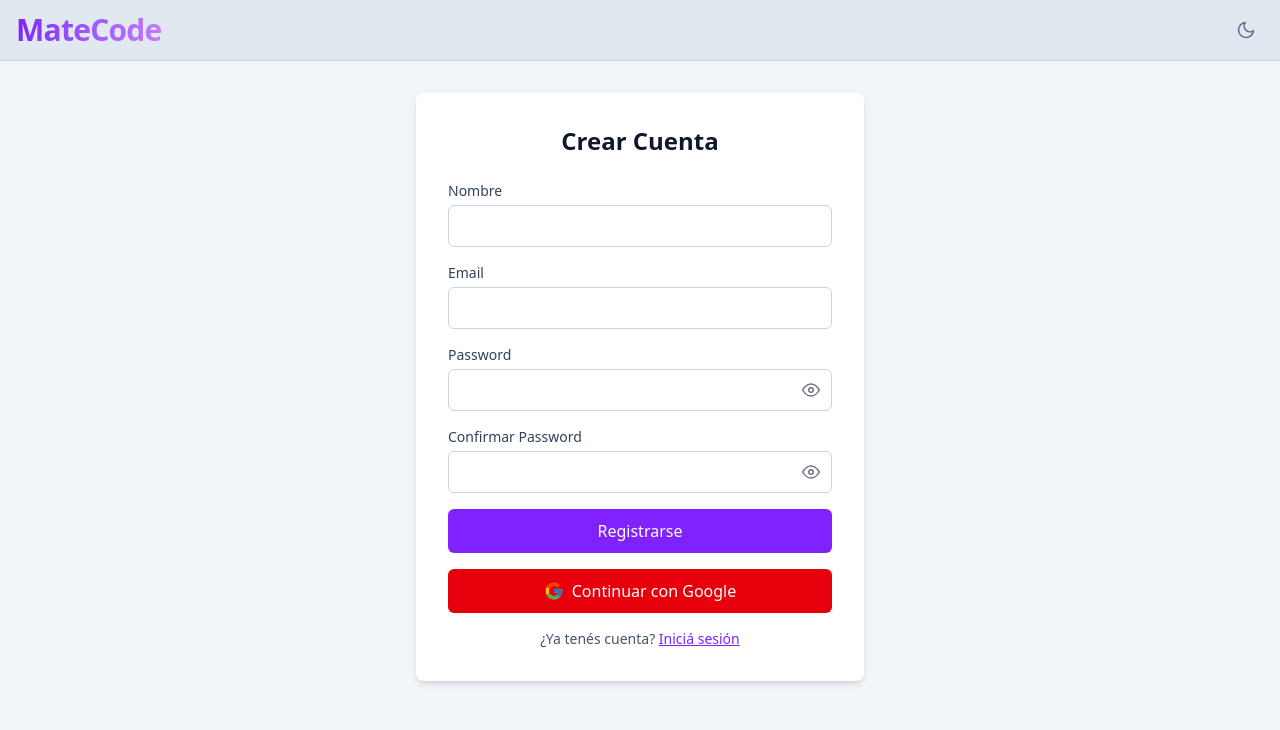
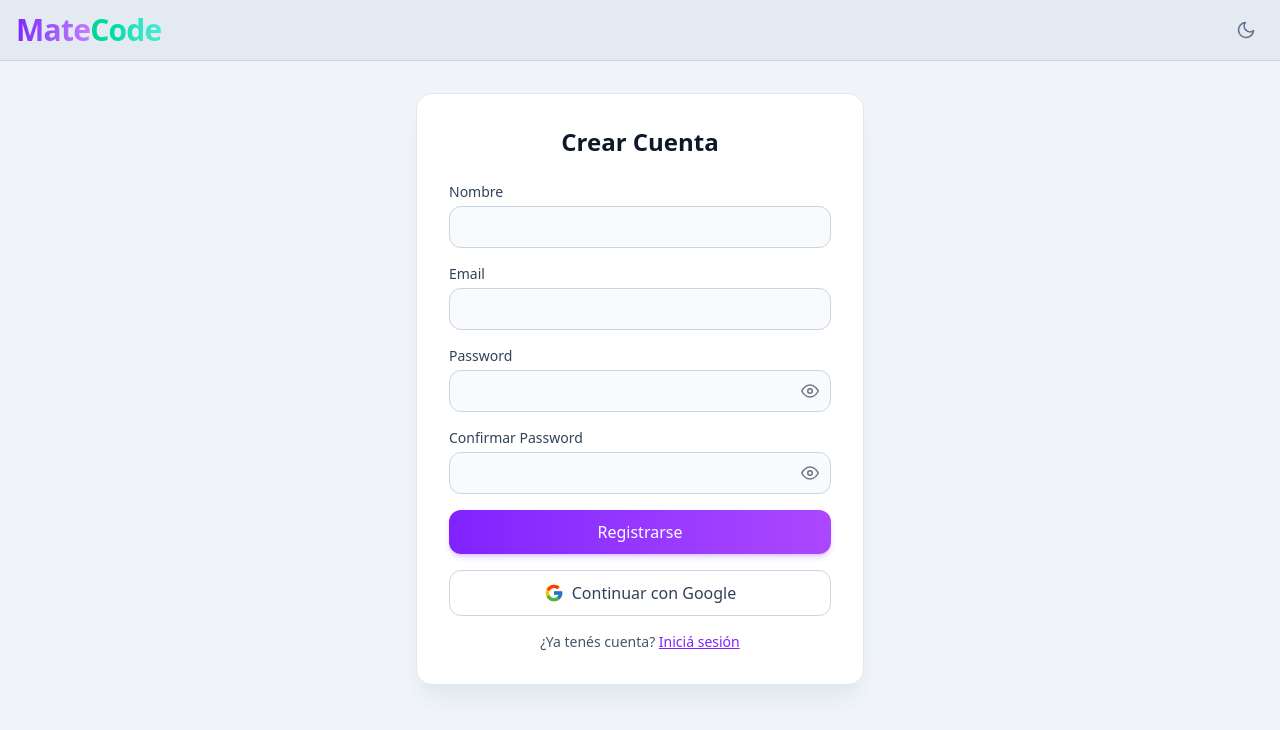
Before and after one commit to Ranz00/matecode, a React (Vite) app: page /register in a window 1280 px wide. Shown: the top 730 px of the page. Built offline with nearby package versions, Linux system fonts and the light colour scheme; no server answers.

Commit message:
style: marca bicolor, peligro sutil y pulido
Logo violeta y menta. Google en blanco oficial, peligro en outline. Cards, pills con conteo y headers sticky.

```diff
--- a/src/components/AuthHeader.tsx
+++ b/src/components/AuthHeader.tsx
@@ -6,7 +6,7 @@ import { ThemeToggle } from "./ThemeToggle";
 
 export function AuthHeader() {
     return (
-        <header className="w-full border-b border-slate-300 bg-slate-200 dark:border-white/20 dark:bg-slate-900">
+        <header className="sticky top-0 z-40 w-full border-b border-slate-300 bg-slate-200/80 backdrop-blur dark:border-white/20 dark:bg-slate-900/80">
             <div className="flex items-center justify-between px-4 py-3">
                 <LogoLink size="lg" />
                 <ThemeToggle />
--- a/src/components/Logo.tsx
+++ b/src/components/Logo.tsx
@@ -1,5 +1,5 @@
-// Marca MateCode en gradiente púrpura
-// Solo identidad, sin título de vista
+// Marca MateCode bicolor
+// Mate en violeta humo, Code en verde menta claro. Solo identidad.
 
 interface LogoProps {
     size?: "sm" | "md" | "lg";
@@ -8,8 +8,9 @@ interface LogoProps {
 export function Logo({ size = "md" }: LogoProps) {
     const textSize = size === "sm" ? "text-xl" : size === "lg" ? "text-3xl" : "text-2xl";
     return (
-        <span className={`font-extrabold tracking-tight bg-gradient-to-r from-violet-600 to-purple-400 bg-clip-text text-transparent ${textSize}`}>
-            MateCode
+        <span className={`font-extrabold tracking-tight ${textSize}`}>
+            <span className="bg-gradient-to-r from-violet-600 to-purple-400 bg-clip-text text-transparent">Mate</span>
+            <span className="bg-gradient-to-r from-emerald-400 to-teal-300 bg-clip-text text-transparent">Code</span>
         </span>
     );
 }
--- a/src/components/TodoItem.tsx
+++ b/src/components/TodoItem.tsx
@@ -26,7 +26,7 @@ export function TodoItem({ task, onToggle, onUpdate, onDelete, loading }: Props)
 
     if (editing) {
         return (
-            <div className="mb-3 rounded-lg bg-white p-4 shadow dark:bg-slate-900">
+            <div className="mb-3 rounded-2xl border border-slate-200 bg-white p-4 shadow dark:border-white/10 dark:bg-slate-900">
                 <form onSubmit={handleSave} className={formClass}>
                     <input
                         type="text"
@@ -56,7 +56,7 @@ export function TodoItem({ task, onToggle, onUpdate, onDelete, loading }: Props)
     }
 
     return (
-        <div className="mb-3 rounded-lg bg-white p-4 shadow dark:bg-slate-900">
+        <div className={`mb-3 rounded-2xl border border-slate-200 border-l-4 bg-white p-4 shadow transition hover:-translate-y-0.5 dark:border-white/10 dark:bg-slate-900 ${task.completed ? "border-l-emerald-500/60" : "border-l-violet-500"}`}>
             <div className="flex items-center gap-3">
                 <input
                     type="checkbox"
--- a/src/pages/LoginPage.tsx
+++ b/src/pages/LoginPage.tsx
@@ -73,7 +73,7 @@ export function LoginPage() {
                     <button type="submit" disabled={loading} className={primaryBtnClass}>{loading ? "Ingresando..." : "Iniciar Sesión"}</button>
                 </form>
                 <div className="mt-4">
-                    <button onClick={handleGoogleLogin} disabled={loading} className={`${dangerBtnClass} flex items-center justify-center gap-2`}><FcGoogle size={20} aria-hidden="true" />Continuar con Google</button>
+                    <button onClick={handleGoogleLogin} disabled={loading} className={dangerBtnClass}><FcGoogle size={20} aria-hidden="true" />Continuar con Google</button>
                 </div>
                 <p className="mt-4 text-center text-sm text-slate-600 dark:text-slate-300">
                     ¿No tenés cuenta? <Link to="/register" className={linkClass}>Registrate</Link>
--- a/src/pages/RegisterPage.tsx
+++ b/src/pages/RegisterPage.tsx
@@ -87,7 +87,7 @@ export function RegisterPage() {
                     <button type="submit" disabled={loading} className={primaryBtnClass}>{loading ? "Creando cuenta..." : "Registrarse"}</button>
                 </form>
                 <div className="mt-4">
-                    <button onClick={handleGoogleRegister} disabled={loading} className={`${dangerBtnClass} flex items-center justify-center gap-2`}><FcGoogle size={20} aria-hidden="true" />Continuar con Google</button>
+                    <button onClick={handleGoogleRegister} disabled={loading} className={dangerBtnClass}><FcGoogle size={20} aria-hidden="true" />Continuar con Google</button>
                 </div>
                 <p className="mt-4 text-center text-sm text-slate-600 dark:text-slate-300">
                     ¿Ya tenés cuenta? <Link to="/login" className={linkClass}>Iniciá sesión</Link>
--- a/src/pages/TasksPage.tsx
+++ b/src/pages/TasksPage.tsx
@@ -17,13 +17,13 @@ export function TasksPage() {
 
     return (
         <div className="min-h-screen bg-slate-100 dark:bg-slate-950">
-            <header className="w-full border-b border-slate-300 bg-slate-200 dark:border-white/20 dark:bg-slate-900">
+            <header className="sticky top-0 z-40 w-full border-b border-slate-300 bg-slate-200/80 backdrop-blur dark:border-white/20 dark:bg-slate-900/80">
                 <div className="flex items-center justify-between px-4 py-3">
                     <LogoLink />
                     <div className="flex items-center gap-4">
                         <ThemeToggle />
                         <span className="text-sm text-slate-500 dark:text-slate-400">{user?.displayName ?? user?.email}</span>
-                        <button onClick={handleLogout} className="flex items-center gap-2 rounded-md bg-red-600 px-3 py-2 text-sm font-medium text-white transition hover:bg-red-700">Cerrar Sesión<FiLogOut size={16} aria-hidden="true" /></button>
+                        <button onClick={handleLogout} className="flex items-center gap-2 rounded-lg border border-red-500/60 bg-transparent px-3 py-2 text-sm font-medium text-red-600 transition hover:bg-red-500/10 dark:text-red-400">Cerrar Sesión<FiLogOut size={16} aria-hidden="true" /></button>
                     </div>
                 </div>
             </header>
--- a/src/styles/theme.ts
+++ b/src/styles/theme.ts
@@ -1,11 +1,11 @@
 // Clases Tailwind compartidas, un solo lugar para el look
-// Paleta sobria con acento violeta de la marca, lista para dark
+// Marca violeta con peligro sutil en outline, lista para dark
 
 export const pageClass =
     "flex min-h-screen items-center justify-center bg-slate-100 px-4 dark:bg-slate-950";
 
 export const cardClass =
-    "w-full max-w-md rounded-lg bg-white p-8 shadow-md dark:bg-slate-900";
+    "w-full max-w-md rounded-2xl border border-slate-200 bg-white p-8 shadow-xl shadow-slate-200 dark:border-white/10 dark:bg-slate-900 dark:shadow-black/40";
 
 export const formClass = "flex flex-col gap-4";
 
@@ -13,24 +13,24 @@ export const labelClass =
     "mb-1 block text-sm font-medium text-slate-700 dark:text-slate-200";
 
 export const inputClass =
-    "w-full rounded-md border border-slate-300 bg-white px-3 py-2 text-slate-900 placeholder:text-slate-400 focus:outline-none focus:ring-2 focus:ring-violet-500 dark:border-slate-700 dark:bg-slate-800 dark:text-slate-100";
+    "w-full rounded-xl border border-slate-300 bg-slate-50 px-3 py-2 text-slate-900 placeholder:text-slate-400 focus:outline-none focus:ring-2 focus:ring-violet-500 dark:border-slate-700 dark:bg-slate-800/70 dark:text-slate-100";
 
 export const primaryBtnClass =
-    "w-full rounded-md bg-violet-600 px-4 py-2.5 font-medium text-white transition hover:bg-violet-700 disabled:opacity-50";
+    "w-full rounded-xl bg-gradient-to-r from-violet-600 to-purple-500 px-4 py-2.5 font-medium text-white shadow-md shadow-violet-600/20 transition hover:from-violet-500 hover:to-purple-400 active:scale-[.98] disabled:opacity-50 disabled:active:scale-100";
 
 export const dangerBtnClass =
-    "w-full rounded-md bg-red-600 px-4 py-2.5 font-medium text-white transition hover:bg-red-700 disabled:opacity-50";
-
-export const smallPrimaryBtnClass =
-    "rounded-md bg-violet-600 px-3 py-1.5 text-sm font-medium text-white transition hover:bg-violet-700 disabled:opacity-50";
-
-export const smallDangerBtnClass =
-    "rounded-md bg-red-600 px-3 py-1.5 text-sm font-medium text-white transition hover:bg-red-700 disabled:opacity-50";
-
-export const smallGrayBtnClass =
-    "rounded-md bg-slate-500 px-3 py-1.5 text-sm font-medium text-white transition hover:bg-slate-600 disabled:opacity-50";
+    "flex w-full items-center justify-center gap-2 rounded-xl border border-slate-300 bg-white px-4 py-2.5 font-medium text-slate-700 transition hover:bg-slate-50 disabled:opacity-50";
 
 export const errorClass =
     "mb-4 rounded-md bg-red-100 px-3 py-2 text-sm text-red-700 dark:bg-red-950 dark:text-red-300";
 
 export const linkClass = "text-violet-600 underline dark:text-violet-400";
+
+export const smallPrimaryBtnClass =
+    "rounded-lg bg-violet-600 px-3 py-1.5 text-sm font-medium text-white transition hover:bg-violet-700 disabled:opacity-50";
+
+export const smallDangerBtnClass =
+    "rounded-lg border border-red-500/60 bg-transparent px-3 py-1.5 text-sm font-medium text-red-600 transition hover:bg-red-500/10 disabled:opacity-50 dark:text-red-400";
+
+export const smallGrayBtnClass =
+    "rounded-lg bg-slate-500 px-3 py-1.5 text-sm font-medium text-white transition hover:bg-slate-600 disabled:opacity-50";
```
Also changed, not shown: src/components/TodoList.tsx (+11 -8 lines), 1 other file (tests, documents, lock files or other folders).
